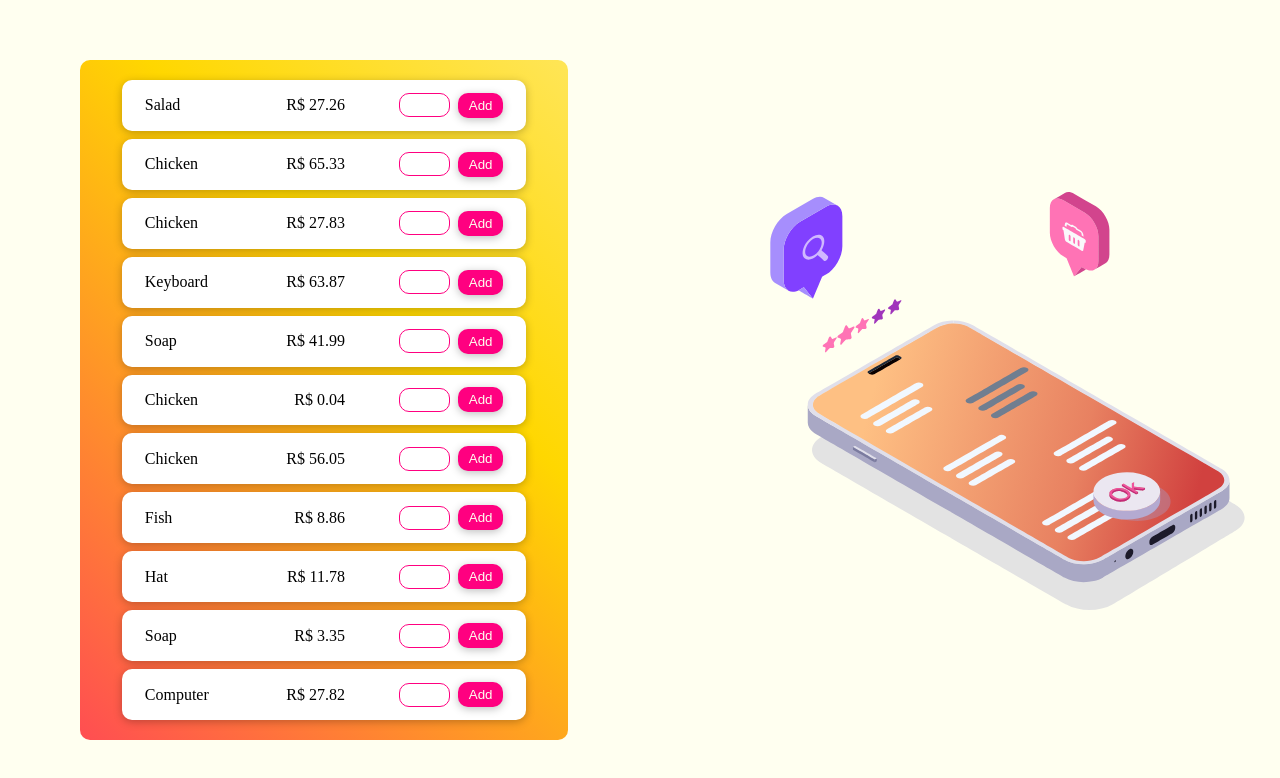
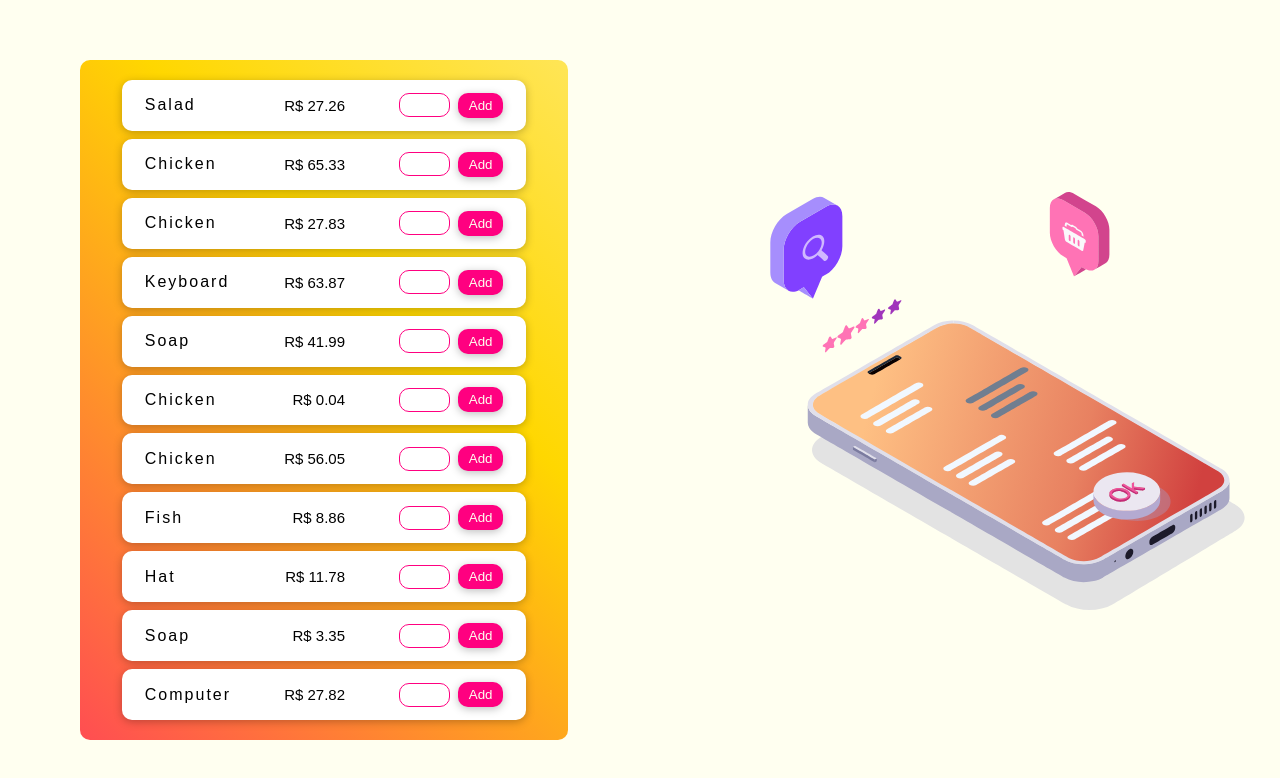
Before and after one commit to CibeleMartins/carrinho-compras, a React (Create React App) app: page / in a window 1280 px wide. Shown: the top 778 px of the page. Built offline with nearby package versions, Linux system fonts and the light colour scheme.

Commit message:
➕ build: adicionou react-router-dom

```diff
--- a/package.json
+++ b/package.json
@@ -16,6 +16,7 @@
     "react-dom": "^18.2.0",
     "react-icons": "^3.11.0",
     "react-lottie": "^1.2.3",
+    "react-router-dom": "^6.6.1",
     "react-scripts": "5.0.1",
     "web-vitals": "^2.1.4"
   },
--- a/src/components/ProductsList/Product/Product.jsx
+++ b/src/components/ProductsList/Product/Product.jsx
@@ -13,8 +13,8 @@ const Product = ({ nameProduct, productPrice }) => {
       justifyContent="space-between"
     >
       <HStack w={400} justifyContent="space-between">
-        <Text>{nameProduct}</Text>
-        <Text>{productPrice}</Text>
+        <Text letterSpacing={2} >{nameProduct}</Text>
+        <Text fontSize={15} >{productPrice}</Text>
       </HStack>
 
       <HStack justifyContent="flex-end" w={300}>
@@ -27,7 +27,8 @@ const Product = ({ nameProduct, productPrice }) => {
           type="number"
           border="1px solid #FF0080"
           borderRadius={10}
-        outline="none" />
+          outline="none"
+        />
         <Button
           boxShadow="0 2px 8px rgba(0, 0, 0, 0.25)"
           w="30%"
@@ -36,7 +37,8 @@ const Product = ({ nameProduct, productPrice }) => {
           border="none"
           bg="#FF0080"
           color="#FFFFF0"
-          borderRadius={10}>
+          borderRadius={10}
+        >
           Add
         </Button>
       </HStack>
--- a/src/components/ProductsList/ProductsList.jsx
+++ b/src/components/ProductsList/ProductsList.jsx
@@ -1,4 +1,4 @@
-import { Box, VStack } from '@chakra-ui/react';
+import { VStack } from '@chakra-ui/react';
 
 import style from './ProductsList.module.css';
 
@@ -19,7 +19,6 @@ const ProductLists = () => {
       alignItems="center"
       marginLeft={80}>
       {listProducts.map((i)=> {
-
         return <Product nameProduct={i.name} productPrice={i.price}/>
       })}
 
--- a/src/index.css
+++ b/src/index.css
@@ -1,4 +1,5 @@
 html, body {
     padding: 0;
     margin: 0;
+    font-family: Arial, Helvetica, sans-serif;
 }
```
Also changed, not shown: src/routes/index.js (added), 1 other file (tests, documents, lock files or other folders). Lines whose indentation alone changed are shown as unchanged.
